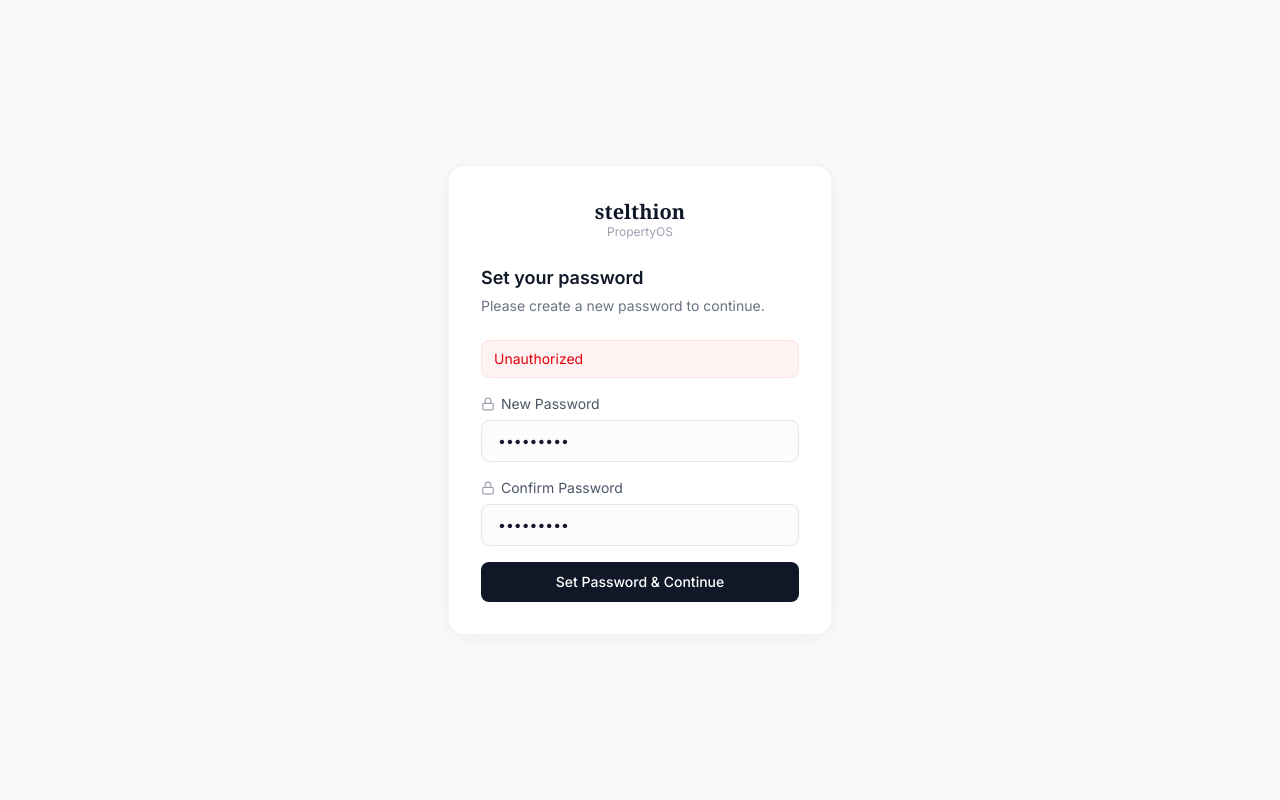
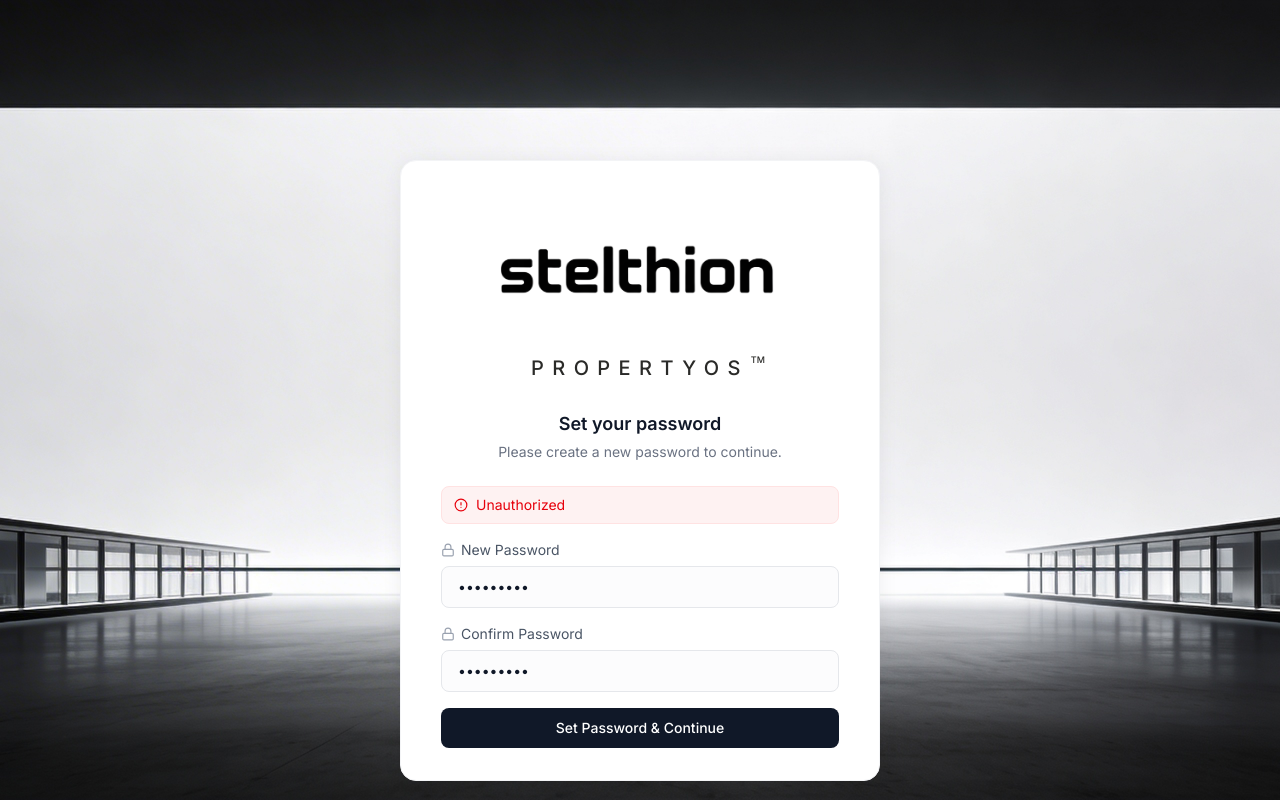
Before and after one commit to mfafore22/stelthion, a Next.js app: page /change-password in a window 1280 px wide. Both pictures are taken after typing "Sample123", "Sample123" into the empty fields and a click on the button "Set Password & Continue". Built offline with nearby package versions, Linux system fonts and the light colour scheme; no server answers.

Commit message:
Align password prompt with auth UI

```diff
--- a/src/app/change-password/page.tsx
+++ b/src/app/change-password/page.tsx
@@ -1,7 +1,9 @@
 'use client';
 
 import { useState, useEffect } from 'react';
-import { Lock } from 'lucide-react';
+import { AlertCircle } from 'lucide-react';
+import { AuthPromptShell } from '@/components/auth/AuthPromptShell';
+import { PasswordField } from '@/components/auth/PasswordField';
 
 export default function ChangePasswordPage() {
   const [currentPassword, setCurrentPassword] = useState('');
@@ -62,85 +64,36 @@
   };
 
   return (
-    <div className="min-h-screen flex items-center justify-center bg-[#fafafa]">
-      <div className="w-full max-w-sm bg-white rounded-2xl shadow-[0_2px_20px_rgba(0,0,0,0.06)] border border-gray-100 p-8">
-        <div className="text-center mb-6">
-          <h1 className="text-xl font-bold text-gray-900" style={{ fontFamily: "'Georgia', serif" }}>
-            stelthion
-          </h1>
-          <p className="text-xs text-gray-400 -mt-0.5">PropertyOS</p>
-        </div>
-
-        <div className="mb-6">
-          <h2 className="text-lg font-semibold text-gray-900">Set your password</h2>
-          <p className="text-sm text-gray-500 mt-1">Please create a new password to continue.</p>
-        </div>
-
+    <AuthPromptShell title="Set your password" description="Please create a new password to continue.">
       <form onSubmit={handleSubmit} className="space-y-4">
-          {error && (
-            <div className="text-sm text-red-600 bg-red-50 border border-red-100 rounded-lg px-3 py-2">
-              {error}
-            </div>
-          )}
-
-          {!isFirstTime && (
-            <div>
-              <label className="flex items-center gap-1.5 text-sm text-gray-600 mb-1.5">
-                <Lock size={14} className="text-gray-400" />
-                Current Password
-              </label>
-              <input
-                type="password"
+        {error && <div className="flex items-center gap-2 rounded-lg border border-red-100 bg-red-50 px-3 py-2 text-sm text-red-600">
+          <AlertCircle size={14} />{error}
+        </div>}
+        {!isFirstTime && <PasswordField
+          label="Current Password"
           value={currentPassword}
-                onChange={e => setCurrentPassword(e.target.value)}
+          onChange={setCurrentPassword}
           placeholder="Enter your current password"
-                required
-                className="w-full px-4 py-2.5 text-sm border border-gray-200 rounded-lg bg-gray-50/50 text-gray-900 placeholder:text-gray-400 focus:outline-none focus:ring-2 focus:ring-gray-900/10 focus:border-gray-300 transition-all"
+          autoComplete="current-password"
+        />}
+        <PasswordField
+          label="New Password"
+          value={newPassword}
+          onChange={setNewPassword}
+          placeholder="At least 8 characters"
+          autoComplete="new-password"
         />
-            </div>
-          )}
-
-          <div>
-            <label className="flex items-center gap-1.5 text-sm text-gray-600 mb-1.5">
-              <Lock size={14} className="text-gray-400" />
-              New Password
-            </label>
-            <input
-              type="password"
-              value={newPassword}
-              onChange={e => setNewPassword(e.target.value)}
-              placeholder="At least 8 characters"
-              required
-              minLength={8}
-              className="w-full px-4 py-2.5 text-sm border border-gray-200 rounded-lg bg-gray-50/50 text-gray-900 placeholder:text-gray-400 focus:outline-none focus:ring-2 focus:ring-gray-900/10 focus:border-gray-300 transition-all"
+        <PasswordField
+          label="Confirm Password"
+          value={confirmPassword}
+          onChange={setConfirmPassword}
+          placeholder="Repeat your password"
+          autoComplete="new-password"
         />
-          </div>
-
-          <div>
-            <label className="flex items-center gap-1.5 text-sm text-gray-600 mb-1.5">
-              <Lock size={14} className="text-gray-400" />
-              Confirm Password
-            </label>
-            <input
-              type="password"
-              value={confirmPassword}
-              onChange={e => setConfirmPassword(e.target.value)}
-              placeholder="Repeat your password"
-              required
-              minLength={8}
-              className="w-full px-4 py-2.5 text-sm border border-gray-200 rounded-lg bg-gray-50/50 text-gray-900 placeholder:text-gray-400 focus:outline-none focus:ring-2 focus:ring-gray-900/10 focus:border-gray-300 transition-all"
-            />
-          </div>
-
-          <button
-            type="submit"
-            disabled={loading}
-            className="w-full py-2.5 bg-gray-900 text-white text-sm font-medium rounded-lg hover:bg-gray-800 transition-all disabled:opacity-50 disabled:cursor-not-allowed"
-          >
+        <button type="submit" disabled={loading} className="w-full rounded-lg bg-gray-900 py-2.5 text-sm font-medium text-white transition-all hover:bg-gray-800 disabled:cursor-not-allowed disabled:opacity-50">
           {loading ? 'Saving...' : 'Set Password & Continue'}
         </button>
       </form>
-      </div>
-    </div>
+    </AuthPromptShell>
   );
 }
--- /dev/null
+++ b/src/components/auth/AuthPromptShell.tsx
@@ -0,0 +1,51 @@
+import Image from 'next/image';
+import type { ReactNode } from 'react';
+
+const logoClass = [
+  'h-auto w-[260px] md:w-[320px] lg:w-[360px]',
+].join(' ');
+
+const wordmarkClass = [
+  '-mt-1 w-[260px] translate-x-[6px] text-center text-base font-medium',
+  'uppercase tracking-[0.34em] text-bo-neutral-800',
+  'md:w-[320px] md:translate-x-[7px] md:text-lg md:tracking-[0.38em]',
+  'lg:w-[360px] lg:translate-x-[8px] lg:text-xl lg:tracking-[0.42em]',
+].join(' ');
+
+export function AuthPromptShell({
+  title,
+  description,
+  children,
+}: {
+  title: string;
+  description: string;
+  children: ReactNode;
+}) {
+  return (
+    <div className="relative flex min-h-screen w-full flex-col items-center overflow-hidden pt-[20vh]">
+      <Image
+        src="/Stelthion_landing-bg.jpg"
+        alt=""
+        fill
+        priority
+        sizes="100vw"
+        className="-z-10 object-cover object-center"
+      />
+      <div className="relative z-10 w-full max-w-lg px-4">
+        <div className="rounded-2xl border border-gray-100 bg-white px-10 pb-8 pt-8 shadow-[0_2px_20px_rgba(0,0,0,0.06)]">
+          <div className="mb-7 flex flex-col items-center">
+            <Image src="/logo.png" alt="Stelthion" width={360} height={98} priority className={logoClass} />
+            <p className={wordmarkClass}>
+              PropertyOS<sup className="ml-0.5 align-super text-[0.45em] tracking-normal">TM</sup>
+            </p>
+          </div>
+          <div className="mb-6 text-center">
+            <h2 className="text-lg font-semibold text-gray-900">{title}</h2>
+            <p className="mt-1 text-sm text-gray-500">{description}</p>
+          </div>
+          {children}
+        </div>
+      </div>
+    </div>
+  );
+}
--- /dev/null
+++ b/src/components/auth/PasswordField.tsx
@@ -0,0 +1,40 @@
+import { Lock } from 'lucide-react';
+
+const inputClass = [
+  'w-full rounded-lg border border-gray-200 bg-gray-50/50 px-4 py-2.5',
+  'text-sm text-gray-900 placeholder:text-gray-400 transition-all',
+  'focus:border-gray-300 focus:outline-none focus:ring-2 focus:ring-gray-900/10',
+].join(' ');
+
+export function PasswordField({
+  label,
+  value,
+  onChange,
+  placeholder,
+  autoComplete,
+}: {
+  label: string;
+  value: string;
+  onChange: (value: string) => void;
+  placeholder: string;
+  autoComplete: string;
+}) {
+  return (
+    <div>
+      <label className="mb-1.5 flex items-center gap-1.5 text-sm text-gray-600">
+        <Lock size={14} className="text-gray-400" />
+        {label}
+      </label>
+      <input
+        type="password"
+        value={value}
+        onChange={(e) => onChange(e.target.value)}
+        placeholder={placeholder}
+        required
+        minLength={8}
+        autoComplete={autoComplete}
+        className={inputClass}
+      />
+    </div>
+  );
+}
```
Lines whose indentation alone changed are shown as unchanged.
